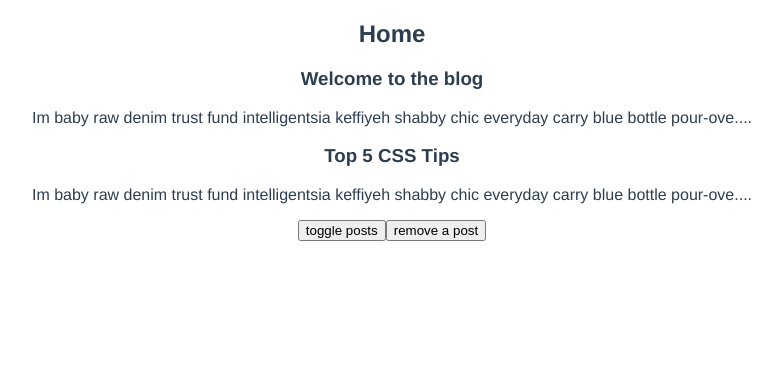
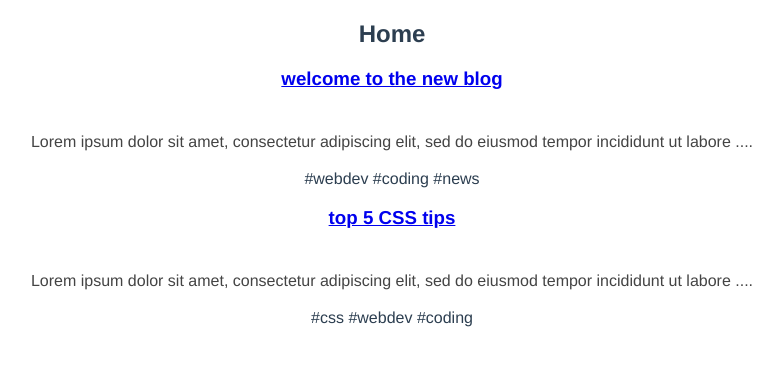
Before and after one commit to DaReplayy/blog-project, a Vue app: page / in a window 1280 px wide. Shown: the top 366 px of the page, without its empty margins (248-1031 px from the left). Built offline with nearby package versions, Linux system fonts and the light colour scheme; data requests are answered from the project's data file.

Commit message:
detail view

```diff
--- /dev/null
+++ b/data/db.json
@@ -0,0 +1,24 @@
+{
+    "posts": [
+      {
+        "id": 1,
+        "title": "welcome to the new blog",
+        "body": "Lorem ipsum dolor sit amet, consectetur adipiscing elit, sed do eiusmod tempor incididunt ut labore et dolore magna aliqua.",
+        "tags": [
+          "webdev",
+          "coding",
+          "news"
+        ]
+      },
+      {
+        "id": 2,
+        "title": "top 5 CSS tips",
+        "body": "Lorem ipsum dolor sit amet, consectetur adipiscing elit, sed do eiusmod tempor incididunt ut labore et dolore magna aliqua.",
+        "tags": [
+          "css",
+          "webdev",
+          "coding"
+        ]
+      }
+    ]
+  }
--- a/package.json
+++ b/package.json
@@ -8,6 +8,7 @@
   },
   "dependencies": {
     "core-js": "^3.6.5",
+    "json-server": "^0.16.3",
     "vue": "^3.0.0",
     "vue-router": "^4.0.0-0"
   },
--- a/src/components/SinglePost.vue
+++ b/src/components/SinglePost.vue
@@ -1,7 +1,12 @@
 <template>
     <div class="post">
-        <h3>{{ post.title }}</h3>
+        <router-link :to="{ name: 'Details', params: { id: post.id }}">
+            <h3>{{ post.title }}</h3>
+        </router-link>
         <p>{{ snippet }}</p>
+        <span v-for="tag in post.tags" :key="tag">
+            #{{ tag }}
+        </span>
     </div>
 </template>
 
--- /dev/null
+++ b/src/composables/getPost.js
@@ -0,0 +1,24 @@
+import { ref } from 'vue'
+
+const getPost = (id) => {
+    const post = ref(null)
+    const error = ref(null)
+
+    const load = async () => {
+      try {
+        let data = await fetch('http://localhost:3000/posts/' + id)
+        if (!data.ok) {
+          throw Error('That post doesnt exist')
+        }
+        post.value = await data.json()
+      }
+      catch(err) {
+        error.value = err.message
+        console.log(error.value)
+      }
+    }
+
+    return { post, error, load }
+}
+
+export default getPost
--- /dev/null
+++ b/src/composables/getPosts.js
@@ -0,0 +1,25 @@
+import { ref } from 'vue'
+
+
+const getPosts = () => {
+    const posts = ref([])
+    const error = ref(null)
+
+    const load = async () => {
+      try {
+        let data = await fetch('http://localhost:3000/posts')
+        if (!data.ok) {
+          throw Error('no data available')
+        }
+        posts.value = await data.json()
+      }
+      catch(err) {
+        error.value = err.message
+        console.log(error.value)
+      }
+    }
+
+    return { posts, error, load }
+}
+
+export default getPosts
--- a/src/router/index.js
+++ b/src/router/index.js
@@ -1,11 +1,18 @@
 import { createRouter, createWebHistory } from 'vue-router'
 import Home from '../views/Home.vue'
+import Details from '../views/Details.vue'
 
 const routes = [
   {
     path: '/',
     name: 'Home',
     component: Home
+  },
+  {
+    path: '/posts/:id',
+    name: 'Details',
+    component: Details,
+    props: true
   }
 ]
 
--- /dev/null
+++ b/src/views/Details.vue
@@ -0,0 +1,40 @@
+<template>
+  <div v-if="error">{{ error }}</div>
+  <div v-if="post" class="post">
+      <h3>{{ post.title }}</h3>
+      <p class="pre">{{ post.body }}</p>
+  </div>
+</template>
+
+<script>
+import getPost from '../composables/getPost'
+
+export default {
+    props: ['id'],
+    setup(props) {
+        const { post, error, load } = getPost(props.id)
+
+        load()
+
+        return { post, error }
+    }
+}
+</script>
+
+<style>
+  .tags a {
+    margin-right: 10px;
+  }
+  .post {
+    max-width: 1200px;
+    margin: 0 auto;
+  }
+  .post p {
+    color: #444;
+    line-height: 1.5em;
+    margin-top: 40px;
+  }
+  .pre {
+    white-space: pre-wrap;
+  }
+</style>
--- a/src/views/Home.vue
+++ b/src/views/Home.vue
@@ -1,28 +1,27 @@
 <template>
   <div class="home">
     <h2>Home</h2>
-    <PostList v-if="showPosts" :posts="posts"/>
-    <button @click="showPosts = !showPosts">toggle posts</button>
-    <button @click="posts.pop()">remove a post</button>
+    <div v-if="error">{{ error }}</div>
+    <div v-if="posts.length">
+      <PostList :posts="posts"/>
+    </div>
+    <div v-else>Loading...</div>
   </div>
 </template>
 
 <script>
-import { ref } from 'vue'
 import PostList from '../components/PostList.vue'
+import getPosts from '../composables/getPosts'
 
 export default {
   components: { PostList },
   name: 'Home',
   setup() {
-    const posts = ref([
-      { title: 'Welcome to the blog', body: 'Im baby raw denim trust fund intelligentsia keffiyeh shabby chic everyday carry blue bottle pour-over lo-fi succulents. Pabst occupy yr 8-bit selvage meditation XOXO lomo quinoa fashion axe readymade asymmetrical blog farm-to-table. Seitan heirloom live-edge, you probably havent heard of them affogato 90s flannel lumbersexual bicycle rights raw denim scenester tote bag pork belly thundercats salvia. Williamsburg crucifix iPhone, raw denim marfa helvetica truffaut man braid try-hard keytar tattooed. Shoreditch raclette post-ironic, banjo brunch intelligentsia locavore venmo prism cloud bread bitters microdosing disrupt 90s kale chips. Truffaut poke squid vaporware, vexillologist chillwave green juice mumblecore pug franzen flexitarian. Typewriter vexillologist celiac, tousled pour-over chambray activated charcoal 90s la croix swag mlkshk freegan migas trust fund +1.', id: 1 },
+    const { posts, error, load } = getPosts()
 
-      { title: 'Top 5 CSS Tips', body: 'Im baby raw denim trust fund intelligentsia keffiyeh shabby chic everyday carry blue bottle pour-over lo-fi succulents. Pabst occupy yr 8-bit selvage meditation XOXO lomo quinoa fashion axe readymade asymmetrical blog farm-to-table. Seitan heirloom live-edge, you probably havent heard of them affogato 90s flannel lumbersexual bicycle rights raw denim scenester tote bag pork belly thundercats salvia. Williamsburg crucifix iPhone, raw denim marfa helvetica truffaut man braid try-hard keytar tattooed. Shoreditch raclette post-ironic, banjo brunch intelligentsia locavore venmo prism cloud bread bitters microdosing disrupt 90s kale chips. Truffaut poke squid vaporware, vexillologist chillwave green juice mumblecore pug franzen flexitarian. Typewriter vexillologist celiac, tousled pour-over chambray activated charcoal 90s la croix swag mlkshk freegan migas trust fund +1.', id: 2 }
-    ])
-    const showPosts = ref(true)
+    load()
 
-    return{ posts, showPosts }
+    return{ posts, error }
   }
 
 }
```
Also changed, not shown: 1 other file (tests, documents, lock files or other folders).
